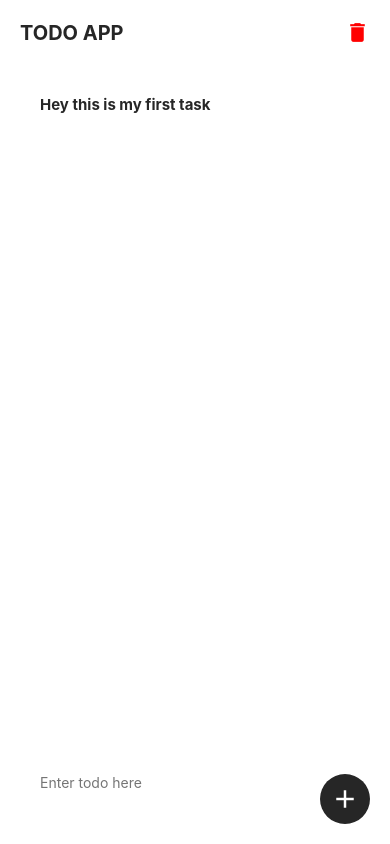
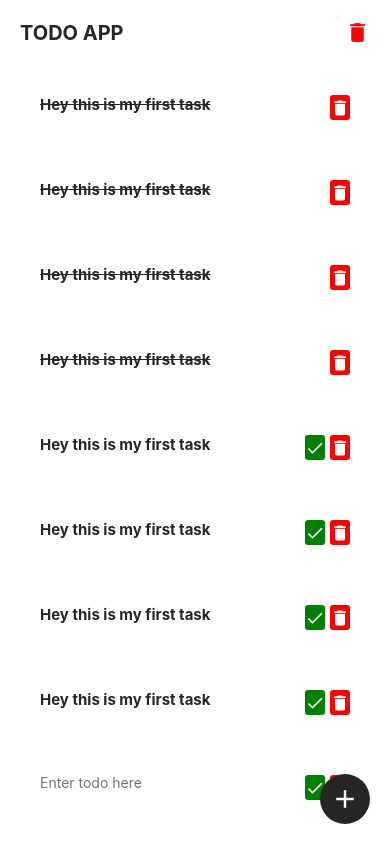
Before and after one commit to avijeetpandey/rn_todo, a React Native app: screen / in a window 390 px wide. Built offline with nearby package versions, Linux system fonts and the light colour scheme.

Commit message:
Add : Todo component

```diff
--- a/App.tsx
+++ b/App.tsx
@@ -19,6 +19,56 @@ const App = () => {
       id: 1,
       task: 'Hey this is my first task',
       completed: true,
+    },
+    {
+      id: 2,
+      task: 'Hey this is my first task',
+      completed: true,
+    },
+    {
+      id: 3,
+      task: 'Hey this is my first task',
+      completed: true,
+    },
+    {
+      id: 4,
+      task: 'Hey this is my first task',
+      completed: true,
+    },
+    {
+      id: 5,
+      task: 'Hey this is my first task',
+      completed: false,
+    },
+    {
+      id: 6,
+      task: 'Hey this is my first task',
+      completed: false,
+    },
+    {
+      id: 7,
+      task: 'Hey this is my first task',
+      completed: false,
+    },
+    {
+      id: 8,
+      task: 'Hey this is my first task',
+      completed: false,
+    },
+    {
+      id: 9,
+      task: 'Hey this is my first task',
+      completed: false,
+    },
+    {
+      id: 10,
+      task: 'Hey this is my first task',
+      completed: false,
+    },
+    {
+      id: 11,
+      task: 'Hey this is my first task',
+      completed: false,
     },
   ]);
   return (
--- a/src/components/ListItem/index.tsx
+++ b/src/components/ListItem/index.tsx
@@ -1,12 +1,34 @@
+/* eslint-disable react-native/no-inline-styles */
 import React from 'react';
-import {StyleSheet, Text, View} from 'react-native';
+import {StyleSheet, Text, View, TouchableOpacity} from 'react-native';
+import Icon from 'react-native-vector-icons/MaterialIcons';
 
 import {COLORS} from '../../constants';
 
 const ListItem = ({todo}) => {
   return (
     <View style={styles.listItem}>
-      <Text style={styles.todo}>{todo?.task}</Text>
+      <View style={{flex: 1}}>
+        <Text
+          style={[
+            styles.todo,
+            {textDecorationLine: todo?.completed ? 'line-through' : 'none'},
+          ]}>
+          {todo?.task}
+        </Text>
+      </View>
+      {!todo?.completed && (
+        <TouchableOpacity onPress={() => {}}>
+          <View style={[styles.actionIcon, {backgroundColor: 'green'}]}>
+            <Icon name="done" size={20} color="white" />
+          </View>
+        </TouchableOpacity>
+      )}
+      <TouchableOpacity onPress={() => {}}>
+        <View style={styles.actionIcon}>
+          <Icon name="delete" size={20} color="white" />
+        </View>
+      </TouchableOpacity>
     </View>
   );
 };
@@ -26,6 +48,14 @@ const styles = StyleSheet.create({
     fontSize: 15,
     color: COLORS.primary,
   },
+  actionIcon: {
+    height: 25,
+    justifyContent: 'center',
+    alignItems: 'center',
+    backgroundColor: 'red',
+    marginLeft: 5,
+    borderRadius: 3,
+  },
 });
 
 export default ListItem;
```
